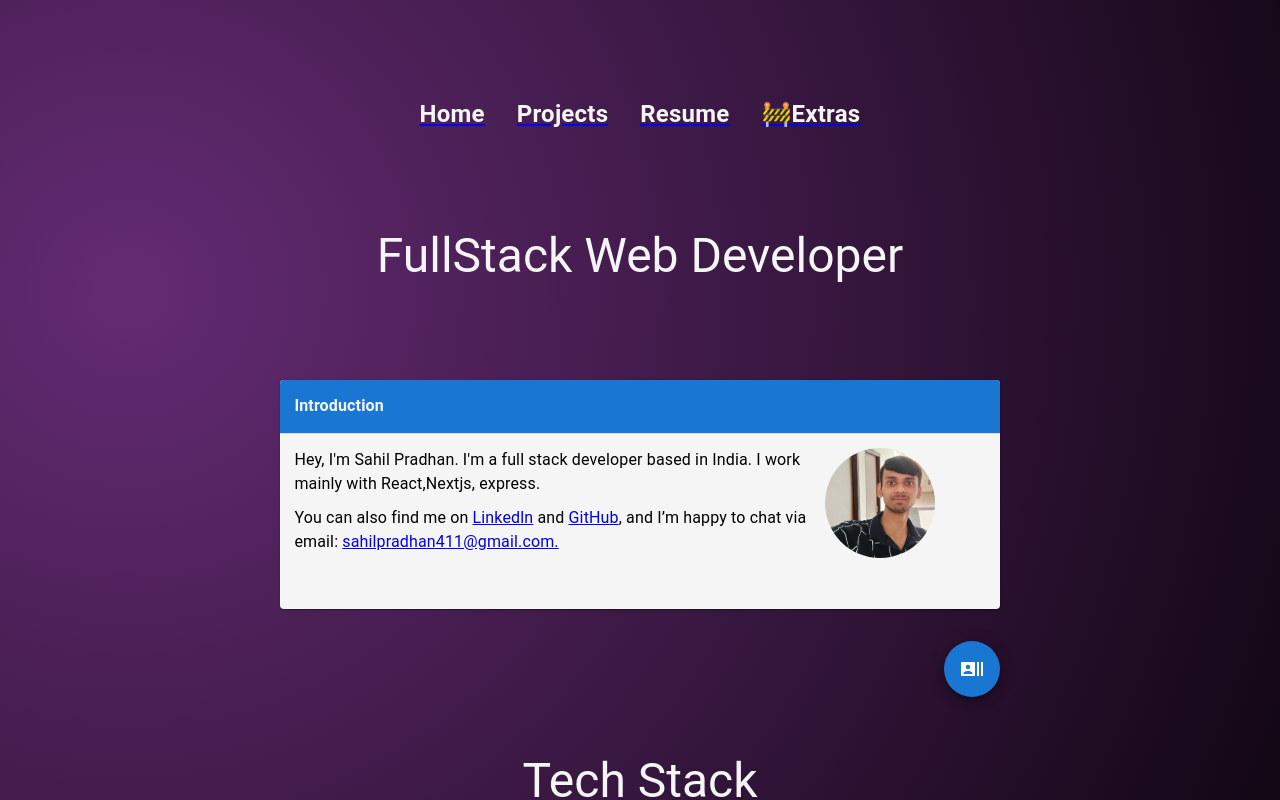
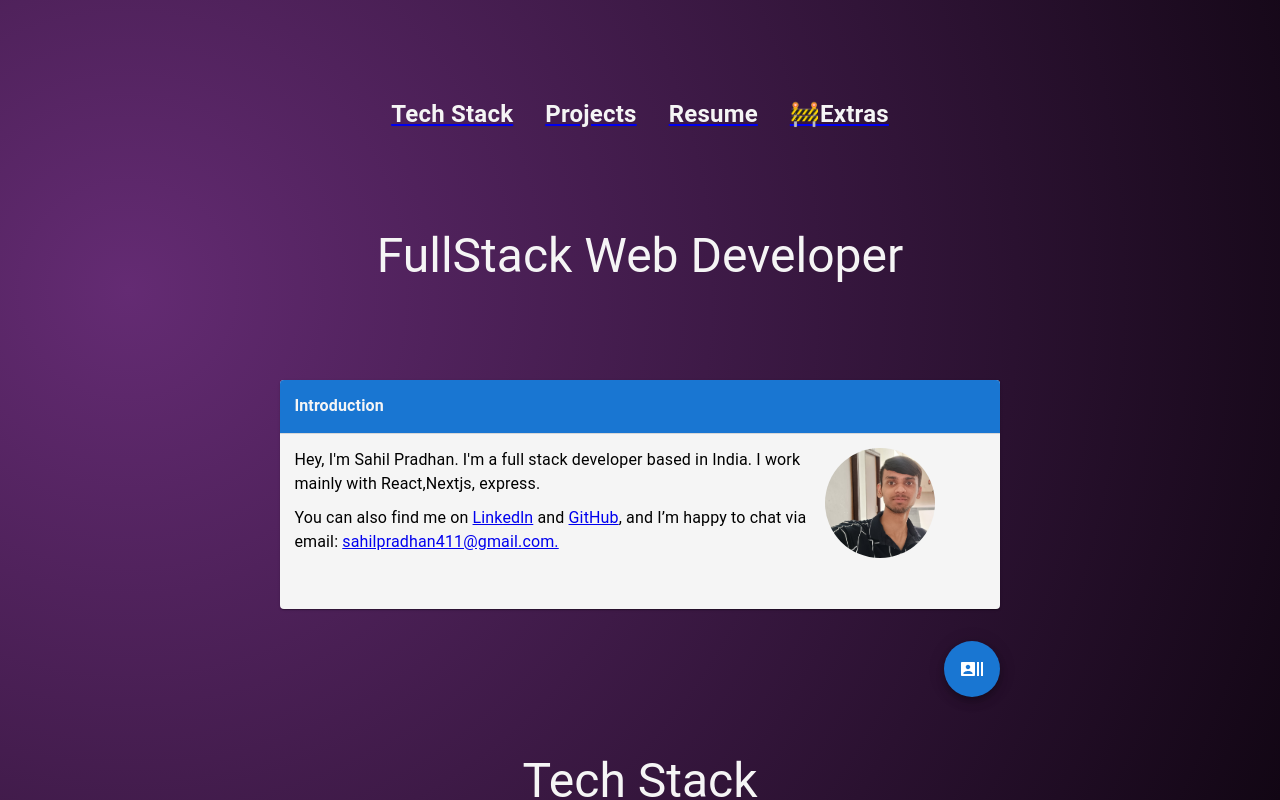
Before and after one commit to s2ahil/react-portfolio, a React (Vite) app: page / in a window 1280 px wide. Shown: the top 800 px of the page. Built offline with nearby package versions, Linux system fonts and the light colour scheme.

Commit message:
updated ui and added grid in projection section

```diff
--- a/src/body.css
+++ b/src/body.css
@@ -1,11 +1,36 @@
-.flex_center{
+/* Navbar.css */
+
+.flex_center {
      display: flex;
      align-items: center;
      justify-content: center;
-}
+ }
 
+ body {
+     margin: 0;
+     padding: 0;
+ }
 
-body{
-     margin: 0 ;
-     padding: 0 ;
-}
+ @keyframes underlineAnimation {
+     0% {
+         width: 0;
+     }
+     100% {
+         width: 100%;
+     }
+ }
+
+ .hoverEffect {
+     position: relative;
+ }
+
+ .hoverEffect:hover::after {
+     content: '';
+     position: absolute;
+     bottom: 0;
+     left: 0;
+     width: 0; /* Start with no underline */
+     height: 5px;
+     background-color: #9F70FD;
+     animation: underlineAnimation 0.3s forwards; /* Animation duration and timing */
+ }
--- a/src/body.jsx
+++ b/src/body.jsx
@@ -18,7 +18,7 @@ import MultipleImageDisplay from './reusable components/MultipleImageDisplay';
 import Nextjs from "./images/Nextjs.png"
 import ReactImage from "./images/react.jpg"
 import Express from "./images/express.png"
-
+import { useRef } from 'react';
 const actions = [
     { icon: <LinkedInIcon ></LinkedInIcon>, name: 'linkedln', href: "https://www.linkedin.com/in/sahil-pradhan-46a0a31b7/" },
     { icon: <GitHubIcon></GitHubIcon>, name: 'Github', href: "https://github.com/s2ahil" },
@@ -41,7 +41,6 @@ const TechStack = [
 
 
 export default function body() {
-
 
 
 
@@ -155,7 +154,7 @@ export default function body() {
 
                 <div style={{ width: "100%",color: "whitesmoke", display: "flex", flexDirection: "column", alignItems: "center" ,paddingTop:"2rem"}}>
                     <div>
-                        <Typography variant="h3" >Tech Stack </Typography>
+                        <Typography variant="h3" id="tech-stack" >Tech Stack </Typography>
                     </div>
 
                     <div style={{
--- a/src/components/Projects.jsx
+++ b/src/components/Projects.jsx
@@ -28,7 +28,7 @@ const Projects = () => {
     <div
       style={{
         backgroundImage: "radial-gradient( circle farthest-corner at 10% 20%,  rgba(100,43,115,1) 0%, rgba(4,0,4,1) 90% )",
-        height: "100%", // Use 100vh for full viewport height
+        minheight: "100vh", // Use 100vh for full viewport height
         width: "100%",
         display: "flex",
         flexDirection: "column",
@@ -41,7 +41,14 @@ const Projects = () => {
           <h1>PROJECTS</h1>
         </div>
 
-          <div style={{ display: "flex",justifyContent:"center",alignItems:"center", flexWrap: 'wrap', gap: "2rem", padding: "2rem" }}>
+          <div style={{ display: "grid",
+         gridTemplateColumns: "repeat(auto-fit, minmax(300px, 1fr))",
+          gap: "2rem",
+          padding: "2rem",
+          justifyContent: "center",
+          alignItems:"center"
+
+           }}>
             {CardContent.map((project, index) => (
               <div key={index} >
                 <ImageCard Image={project.Image} Name={project.Name} LiveLink={project.LiveLink} Desc={project.Desc} Repo={project.Repo}></ImageCard>
--- a/src/components/navbar.jsx
+++ b/src/components/navbar.jsx
@@ -1,17 +1,21 @@
 import React from 'react';
 import { Typography, Box } from '@mui/material';
-import { useTheme } from '@mui/material/styles';
+
 import { Link } from 'react-router-dom';
 
 
 const NavbarItems = [
 
 
-    { page: "Home", route: "/" },
-    { page: "Projects", route: "/projects" }, { page: "Resume", route: "/resume" }, { page: "🚧Extras", route: "" }];
+    // { page: "Tech Stack", route: "#tech-stack" },
+    { page: "Projects", route: "/projects" },
+    { page: "Resume", route: "/resume" },
+    { page: "🚧Extras", route: "" }];
 
 const Navbar = () => {
-    const theme = useTheme();
+
+
+
 
     return (
         <div>
@@ -29,15 +33,41 @@ const Navbar = () => {
                     },
                 }}
             >
-                {NavbarItems.map((item, index) => (
-                    <Link to={item.route}> <Typography key={index} sx={{
+     <a href="#tech-stack">
+                <Typography
+                    className='hoverEffect'
+                    sx={{
                         fontWeight: 'bold',
                         fontSize: "1.5rem",
+                        color: "whitesmoke",
+
+
                         '&:hover': {
-                            textDecoration: 'underline', // Add the desired hover effect
-                            cursor: 'pointer',
-                            color: "#00c04b", // Change color on hover
+                            cursor: "pointer",
                         },
+
+
+
+                    }}
+
+
+
+
+                >
+
+               Tech Stack </Typography></a>
+
+                {NavbarItems.map((item, index) => (
+                    <Link to={item.route}
+                        className='hoverEffect'
+
+                        style={{
+
+                        }}>
+                        <Typography key={index} sx={{
+                            fontWeight: 'bold',
+                            fontSize: "1.5rem",
+
                             color: "whitesmoke",
                             '@media (max-width: 600px)': {
                                 gap: "1rem", // Set your alternative background color here
@@ -45,6 +75,7 @@ const Navbar = () => {
                             },
 
                         }}>
+
                             {item.page}
                         </Typography>
                     </Link>
--- a/src/reusable components/MultipleImageDisplay.jsx
+++ b/src/reusable components/MultipleImageDisplay.jsx
@@ -5,7 +5,6 @@ const MultipleImageDisplay = ({ imgsrc, alt }) => {
 
 
         <img
-
             style={{
 
             }}
--- a/src/reusableComponents/ImageCard.jsx
+++ b/src/reusableComponents/ImageCard.jsx
@@ -13,6 +13,7 @@ export default function ({ Image, Name, Desc, LiveLink, Repo }) {
     <Card sx={{
       maxWidth: 345,
       minHeight: 380,
+      maxHeight:400,
       '&:hover': {
         backgroundColor: '#1976D2', // Change this to your desired color
         color: 'white', // Change this to your desired text color
```
Lines whose indentation alone changed are shown as unchanged.
